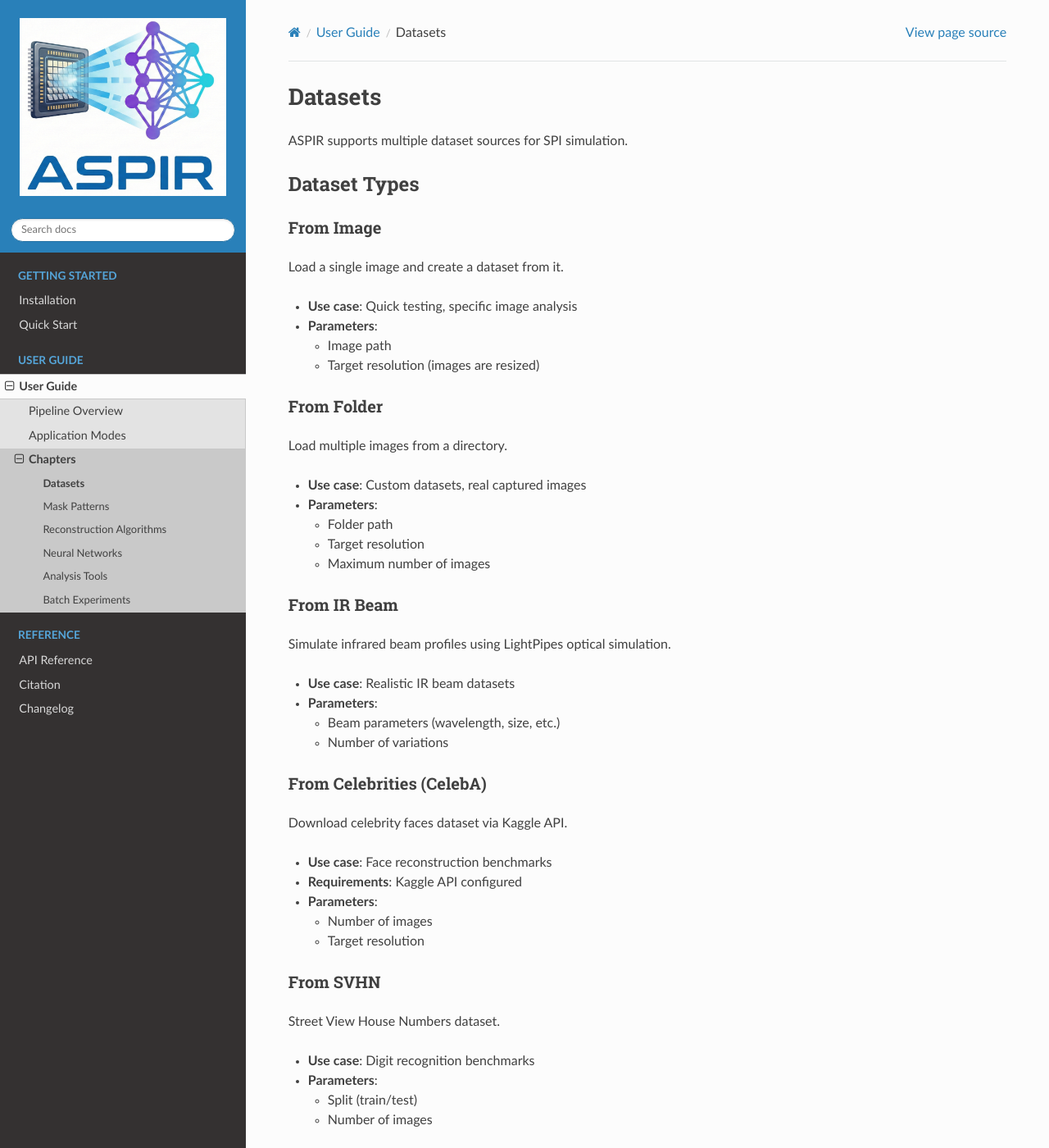
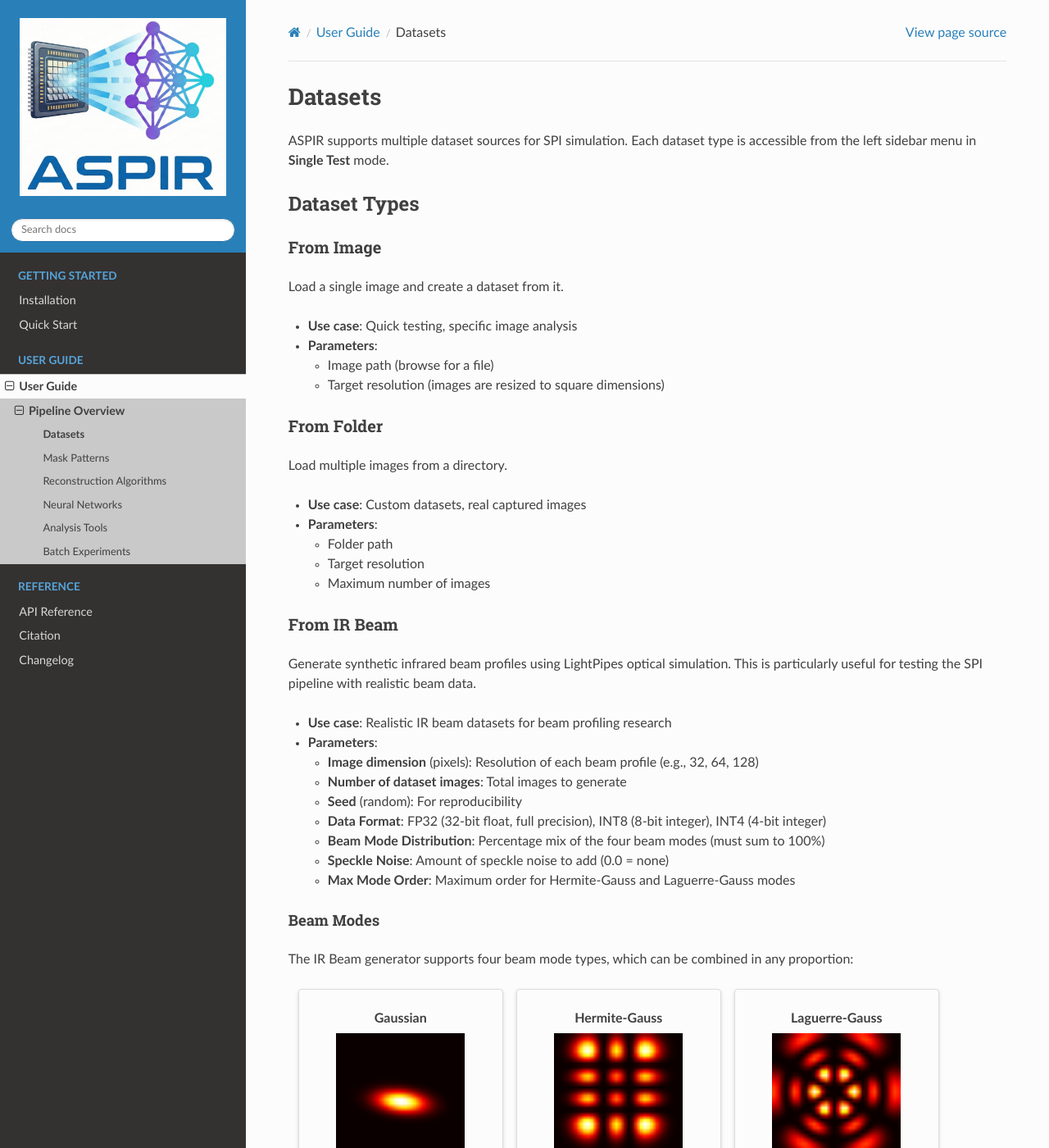
Before and after one commit to Xarlie123/aspir, a Sphinx documentation site: the page built from docs/user_guide/datasets.md, in a window 1280 px wide and 1400 px high. Shown: the whole window at 82% size. Built offline with Sphinx 7.4.7 and the Read the Docs theme 3.1.0, drawn with Linux system fonts in a browser that asks for light colours; some of the changed text lies outside the part shown.

Commit message:
Improve user guide: rewrite datasets section with samples and beam modes
- Rewrite datasets.md with detailed IR Beam parameters (beam modes,
  speckle noise, data format FP32/INT8/INT4, max mode order)
- Add beam mode sample images in grid cards (Gaussian, Hermite-Gauss,
  Laguerre-Gauss, Doughnut)
- Add CelebA and SVHN dataset sample images with source references
- Simplify user guide index: remove redundant Application Modes section
- Add dataset_samples to html_extra_path and gitignore exceptions
- Style grid cards: compact width, centered content, left-aligned rows

````diff
--- a/docs/_static/custom.css
+++ b/docs/_static/custom.css
@@ -25,6 +25,34 @@ pre.mermaid > button {
 }
 
 
+/* Grid: align to left, no stretch */
+.sd-row {
+    justify-content: flex-start !important;
+}
+
+.sd-col {
+    flex: 0 0 auto !important;
+    max-width: none !important;
+    width: auto !important;
+}
+
+/* Grid item cards: compact, centered content */
+.sd-card {
+    padding: 10px !important;
+    text-align: center !important;
+    width: 250px !important;
+}
+
+.sd-card img {
+    display: block !important;
+    margin: 0 auto !important;
+}
+
+.sd-card .sd-card-header,
+.sd-card .sd-card-title {
+    text-align: center !important;
+}
+
 /* Align math formulas to the left */
 .MathJax_Display, .MathJax {
     text-align: left !important;
--- a/docs/conf.py
+++ b/docs/conf.py
@@ -48,7 +48,7 @@ html_theme_options = {
     'navigation_depth': 3,
 }
 html_css_files = ['custom.css']
-html_extra_path = ['animations']
+html_extra_path = ['animations', 'dataset_samples']
 
 # -- Mermaid configuration ---------------------------------------------------
 mermaid_init_js = """
--- a/docs/user_guide/datasets.md
+++ b/docs/user_guide/datasets.md
@@ -1,6 +1,6 @@
 # Datasets
 
-ASPIR supports multiple dataset sources for SPI simulation.
+ASPIR supports multiple dataset sources for SPI simulation. Each dataset type is accessible from the left sidebar menu in **Single Test** mode.
 
 ## Dataset Types
 
@@ -10,8 +10,8 @@ Load a single image and create a dataset from it.
 
 - **Use case**: Quick testing, specific image analysis
 - **Parameters**:
-  - Image path
-  - Target resolution (images are resized)
+  - Image path (browse for a file)
+  - Target resolution (images are resized to square dimensions)
 
 ### From Folder
 
@@ -25,31 +25,141 @@ Load multiple images from a directory.
 
 ### From IR Beam
 
-Simulate infrared beam profiles using LightPipes optical simulation.
+Generate synthetic infrared beam profiles using LightPipes optical simulation. This is particularly useful for testing the SPI pipeline with realistic beam data.
 
-- **Use case**: Realistic IR beam datasets
+- **Use case**: Realistic IR beam datasets for beam profiling research
 - **Parameters**:
-  - Beam parameters (wavelength, size, etc.)
-  - Number of variations
+  - **Image dimension** (pixels): Resolution of each beam profile (e.g., 32, 64, 128)
+  - **Number of dataset images**: Total images to generate
+  - **Seed** (random): For reproducibility
+  - **Data Format**: FP32 (32-bit float, full precision), INT8 (8-bit integer), INT4 (4-bit integer)
+  - **Beam Mode Distribution**: Percentage mix of the four beam modes (must sum to 100%)
+  - **Speckle Noise**: Amount of speckle noise to add (0.0 = none)
+  - **Max Mode Order**: Maximum order for Hermite-Gauss and Laguerre-Gauss modes
+
+#### Beam Modes
+
+The IR Beam generator supports four beam mode types, which can be combined in any proportion:
+
+::::{grid} 2
+:gutter: 3
+
+:::{grid-item-card} Gaussian
+```{image} ../dataset_samples/ir_beam_gaussian.png
+:alt: Gaussian beam profile
+:width: 80%
+```
+The most common beam profile. Smooth, symmetric intensity distribution with a single peak at the center.
+:::
+
+:::{grid-item-card} Hermite-Gauss
+```{image} ../dataset_samples/ir_beam_hermite_gauss.png
+:alt: Hermite-Gauss beam profile
+:width: 80%
+```
+Higher-order modes with rectangular symmetry. Produce grid-like patterns that increase in complexity with the mode order.
+:::
+
+:::{grid-item-card} Laguerre-Gauss
+```{image} ../dataset_samples/ir_beam_laguerre_gauss.png
+:alt: Laguerre-Gauss beam profile
+:width: 80%
+```
+Cylindrical symmetry modes. Produce ring-shaped patterns with azimuthal variation.
+:::
+
+:::{grid-item-card} Doughnut
+```{image} ../dataset_samples/ir_beam_doughnut.png
+:alt: Doughnut beam profile
+:width: 80%
+```
+Annular intensity distribution with zero intensity at the center.
+:::
+
+::::
 
 ### From Celebrities (CelebA)
 
-Download celebrity faces dataset via Kaggle API.
+Download celebrity faces from the [CelebA Small Images](https://www.kaggle.com/datasets/arnrob/celeba-small-images-dataset) Kaggle dataset (cropped/resized CelebA faces, 64x64 RGB converted to grayscale).
 
 - **Use case**: Face reconstruction benchmarks
-- **Requirements**: Kaggle API configured
+- **Requirements**: Kaggle API configured (`~/.kaggle/kaggle.json`)
 - **Parameters**:
   - Number of images
   - Target resolution
 
+::::{grid} 3
+:gutter: 3
+
+:::{grid-item-card}
+```{image} ../dataset_samples/celeb_1.png
+:alt: CelebA sample 1
+:width: 80%
+```
+:::
+
+:::{grid-item-card}
+```{image} ../dataset_samples/celeb_2.png
+:alt: CelebA sample 2
+:width: 80%
+```
+:::
+
+:::{grid-item-card}
+```{image} ../dataset_samples/celeb_3.png
+:alt: CelebA sample 3
+:width: 80%
+```
+:::
+
+::::
+
 ### From SVHN
 
-Street View House Numbers dataset.
+[Street View House Numbers](http://ufldl.stanford.edu/housenumbers/) dataset from Stanford University. Contains cropped digit images from Google Street View.
 
 - **Use case**: Digit recognition benchmarks
 - **Parameters**:
   - Split (train/test)
   - Number of images
+
+::::{grid} 3
+:gutter: 3
+
+:::{grid-item-card}
+```{image} ../dataset_samples/svhn_1.png
+:alt: SVHN sample 1
+:width: 80%
+```
+:::
+
+:::{grid-item-card}
+```{image} ../dataset_samples/svhn_2.png
+:alt: SVHN sample 2
+:width: 80%
+```
+:::
+
+:::{grid-item-card}
+```{image} ../dataset_samples/svhn_3.png
+:alt: SVHN sample 3
+:width: 80%
+```
+:::
+
+::::
+
+## Data Format
+
+ASPIR supports three data formats that affect precision and memory usage:
+
+| Format | Description | Value Range | Use Case |
+|--------|-------------|-------------|----------|
+| FP32 | 32-bit float (full precision) | [0.0, 1.0] | Default, highest quality |
+| INT8 | 8-bit unsigned integer | [0, 255] | Reduced memory, faster processing |
+| INT4 | 4-bit unsigned integer | [0, 15] | Minimum memory, lowest precision |
+
+Internally, all datasets are stored as NumPy arrays with shape `(N, H, W)` for N grayscale images.
 
 ## Dataset Splits
 
````
Also changed, not shown: other parts of docs/user_guide/datasets.md (+0 -8 lines), docs/user_guide/index.md (+0 -26 lines), docs/dataset_samples/celeb_1.png (added), docs/dataset_samples/celeb_2.png (added), docs/dataset_samples/celeb_3.png (added), docs/dataset_samples/ir_beam_doughnut.png (added), docs/dataset_samples/ir_beam_gaussian.png (added), docs/dataset_samples/ir_beam_hermite_gauss.png (added), docs/dataset_samples/ir_beam_laguerre_gauss.png (added), docs/dataset_samples/svhn_1.png (added), docs/dataset_samples/svhn_2.png (added), docs/dataset_samples/svhn_3.png (added), 2 other files.
